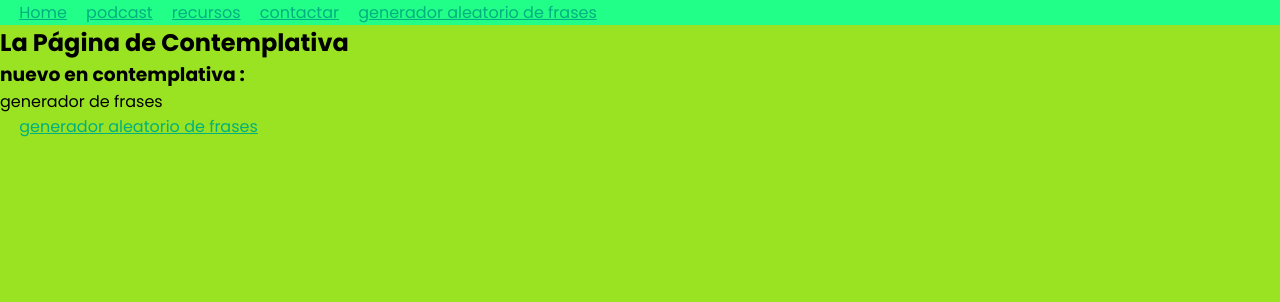
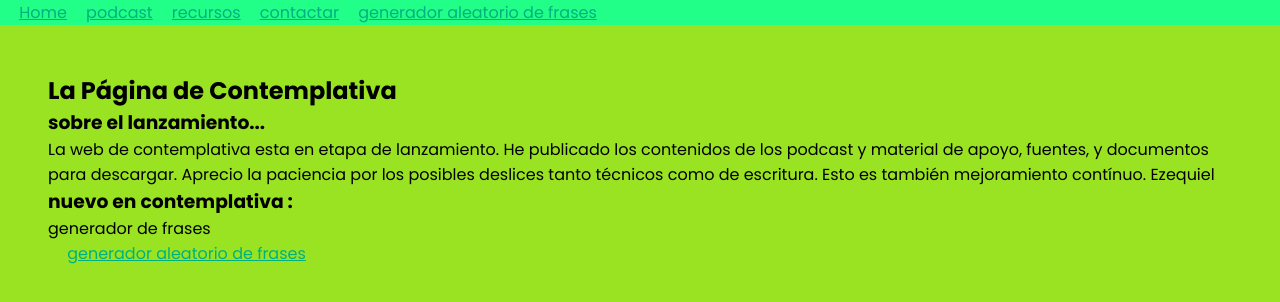
Before and after one commit to chezydan/contemplativa, a React (Create React App) app: page /#/ in a window 1280 px wide. Shown: the top 302 px of the page. Built offline with nearby package versions, Linux system fonts and the light colour scheme.

Commit message:
changes trying to restore before node-mod

```diff
--- a/src/pages/Home.js
+++ b/src/pages/Home.js
@@ -8,10 +8,15 @@ const Home = () => {
 }
 
     return (
-      <section className='section'>
+      <section className='section-home'>
         <h1 className ='main-title'
         onClick={beep}
         > La Página de Contemplativa </h1>
+
+        <h3> sobre el lanzamiento...</h3>
+        <p> La web de contemplativa esta en etapa de lanzamiento. He publicado los contenidos de los podcast y material de apoyo, fuentes, y documentos para descargar. Aprecio la paciencia por los posibles deslices tanto técnicos como de escritura. Esto es también mejoramiento contínuo.
+
+Ezequiel</p>
 <h3> nuevo en contemplativa :</h3>
 <p>generador de frases  </p>
 < Link to='/quotes'  > generador aleatorio de frases</Link>
--- a/src/pages/Resources.js
+++ b/src/pages/Resources.js
@@ -1,5 +1,5 @@
 import {Link} from 'react-router-dom'
-import {FaBook , FaHourglass, FaDownload} from 'react-icons/fa'
+import {FaBook , FaHourglass, FaDownload, FaPen} from 'react-icons/fa'
 const Resources = () => {
     return (
       <section className='section'>
@@ -7,7 +7,8 @@ const Resources = () => {
         <p>
         <Link  to="/books" className='link-res'>  <FaBook /> Libros</Link>  </p><p>
        <Link to="/downloads" className='link-res'><FaDownload /> Material para descargar</Link>  </p><p>
-       <Link to='/timer' className='link-res' target='-blank'> {<FaHourglass/>}Cronómetro para Meditación </Link>
+       <Link to='/timer' className='link-res' target='-blank'> {<FaHourglass/>}Cronómetro para Meditación </Link> </p><p>
+       <Link to='/quotes' className='link-res' target='-blank'> {<FaPen/>}Frases y Citas </Link>
        </p>
 
        <p> ideas</p>
```
Also changed, not shown: 11 other files (tests, documents, lock files or other folders).
